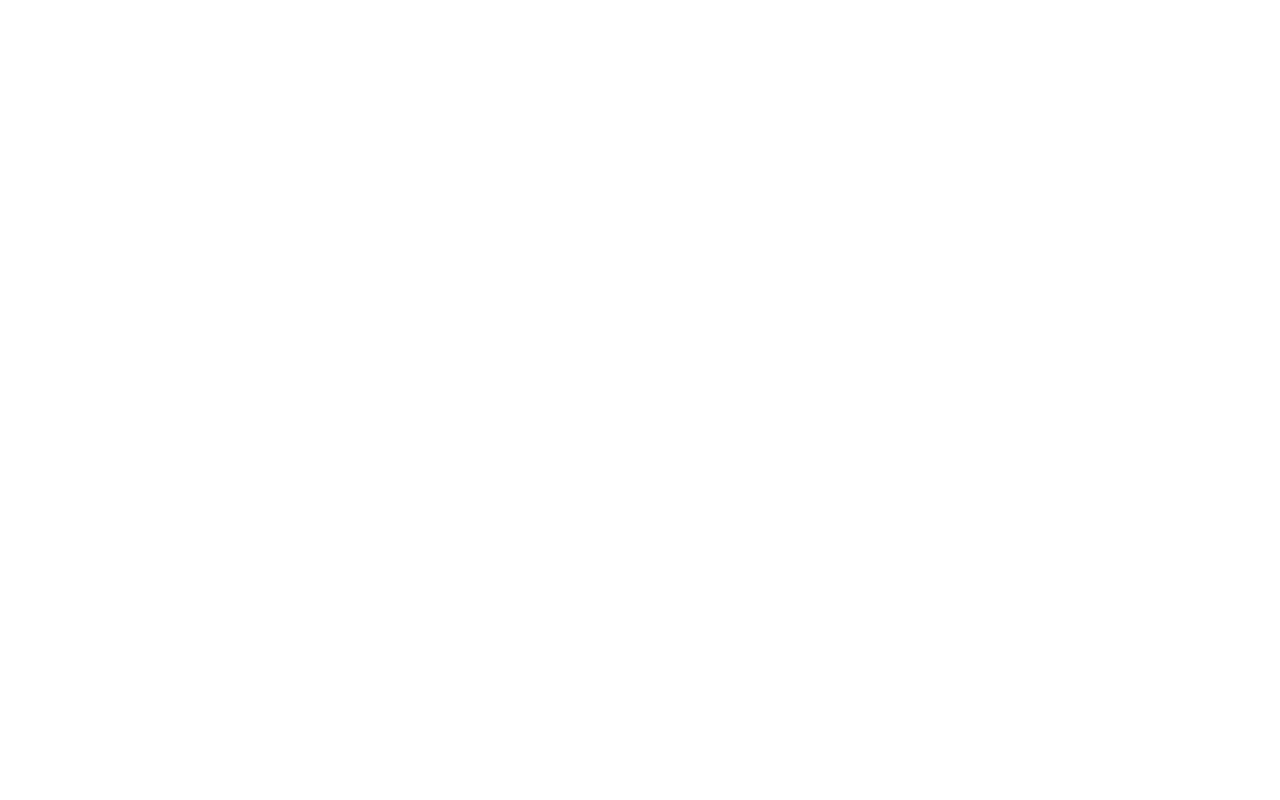
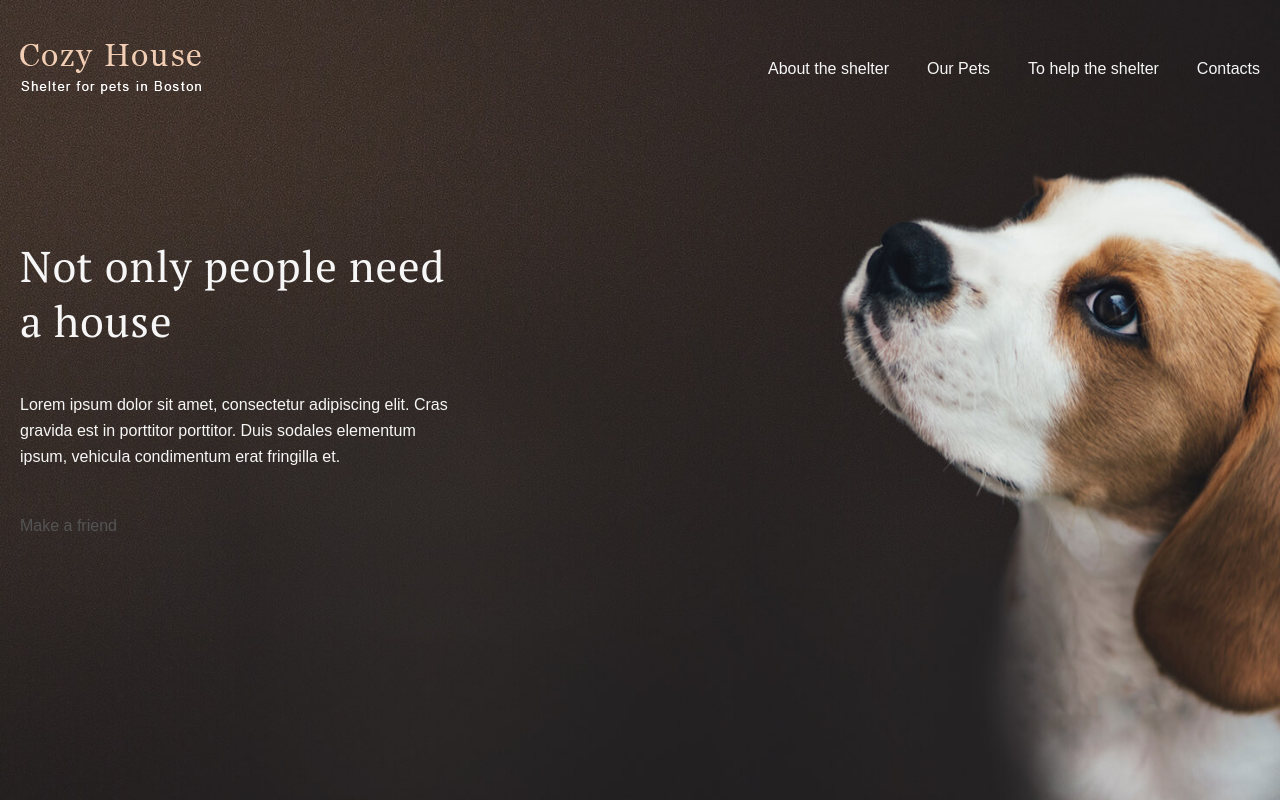
Before and after one commit to kurniad-sign/cozy-house-site, a website built with webpack: page public/index.html in a window 1280 px wide. Built offline with nearby package versions, Linux system fonts and the light colour scheme; a web font is replaced by a local one.

Commit message:
add hero section

```diff
--- a/public/index.html
+++ b/public/index.html
@@ -11,6 +11,36 @@
 </head>
 
 <body>
+  <section class="ch-hero">
+    <div class="wrapper">
+      <header class="ch-navigation">
+        <div class="ch-logo">
+          <a href="#">
+            <img src="./assets/images/CozyHouse-logo.png" alt="Logo">
+          </a>
+        </div>
+        <nav class="ch-nav">
+          <ul>
+            <li><a href="#">About the shelter</a></li>
+            <li><a href="#">Our Pets</a></li>
+            <li><a href="#">To help the shelter</a></li>
+            <li><a href="#">Contacts</a></li>
+          </ul>
+        </nav>
+      </header>
+      <div class="ch-hero-desc">
+        <h1 class="ch-hero__title">Not only people need a house</h1>
+        <p class="ch-hero__description">
+          Lorem ipsum dolor sit amet, consectetur adipiscing elit. Cras gravida
+          est in porttitor porttitor. Duis sodales elementum ipsum, vehicula
+          condimentum erat fringilla et.
+        </p>
+      </div>
+      <div class="ch-cta--button">
+        <a href="#" class="ch-btn ch-btn--primary">Make a friend</a>
+      </div>
+    </div>
+  </section>
 
   <script src="./assets/scripts/bundle.js"></script>
 </body>
```
